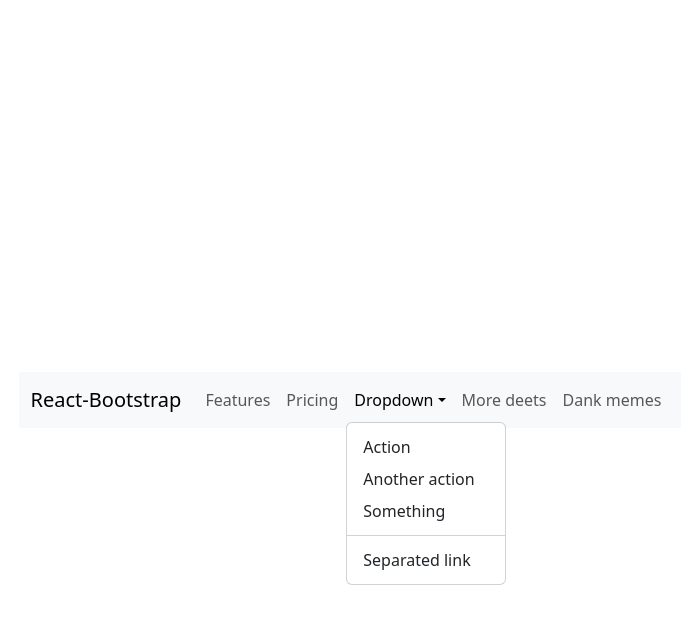
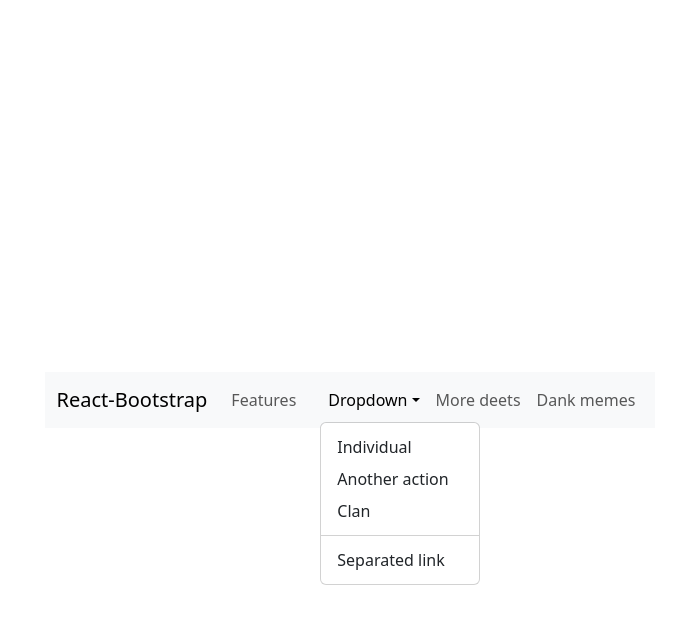
Before and after one commit to cmkennedy20/clash_of_clans, a React (Vite) app in the folder src/clash_ui/: page / in a window 1280 px wide. Both pictures are taken after a click on the button "Dropdown". Shown: the top 624 px of the page, without its empty margins (290-982 px from the left). Built offline with nearby package versions, Linux system fonts and the light colour scheme.

Commit message:
Adding appropriate names

```diff
--- a/src/clash_ui/src/components/Navbar/navbar.tsx
+++ b/src/clash_ui/src/components/Navbar/navbar.tsx
@@ -11,13 +11,13 @@
 
         <Nav className="me-auto">
             <Nav.Link href="#features">Features</Nav.Link>
-            <Nav.Link href="#pricing">Pricing</Nav.Link>
+            <Nav.Link href="#pricing"></Nav.Link>
             <NavDropdown title="Dropdown" id="collapsible-nav-dropdown">
-              <NavDropdown.Item href="#action/3.1">Action</NavDropdown.Item>
+              <NavDropdown.Item href="#action/3.1">Individual</NavDropdown.Item>
               <NavDropdown.Item href="#action/3.2">
                 Another action
               </NavDropdown.Item>
-              <NavDropdown.Item href="#action/3.3">Something</NavDropdown.Item>
+              <NavDropdown.Item href="#action/3.3">Clan</NavDropdown.Item>
               <NavDropdown.Divider />
               <NavDropdown.Item href="#action/3.4">
                 Separated link
```
